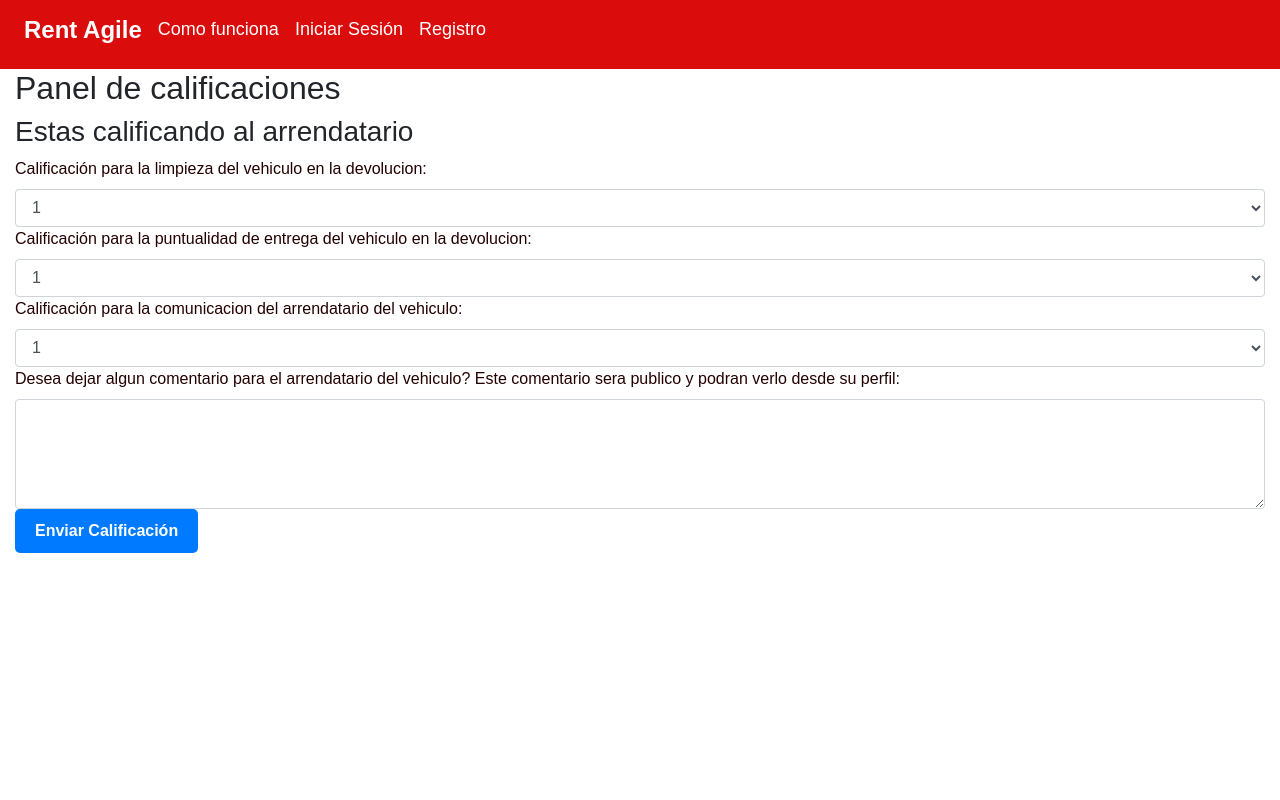
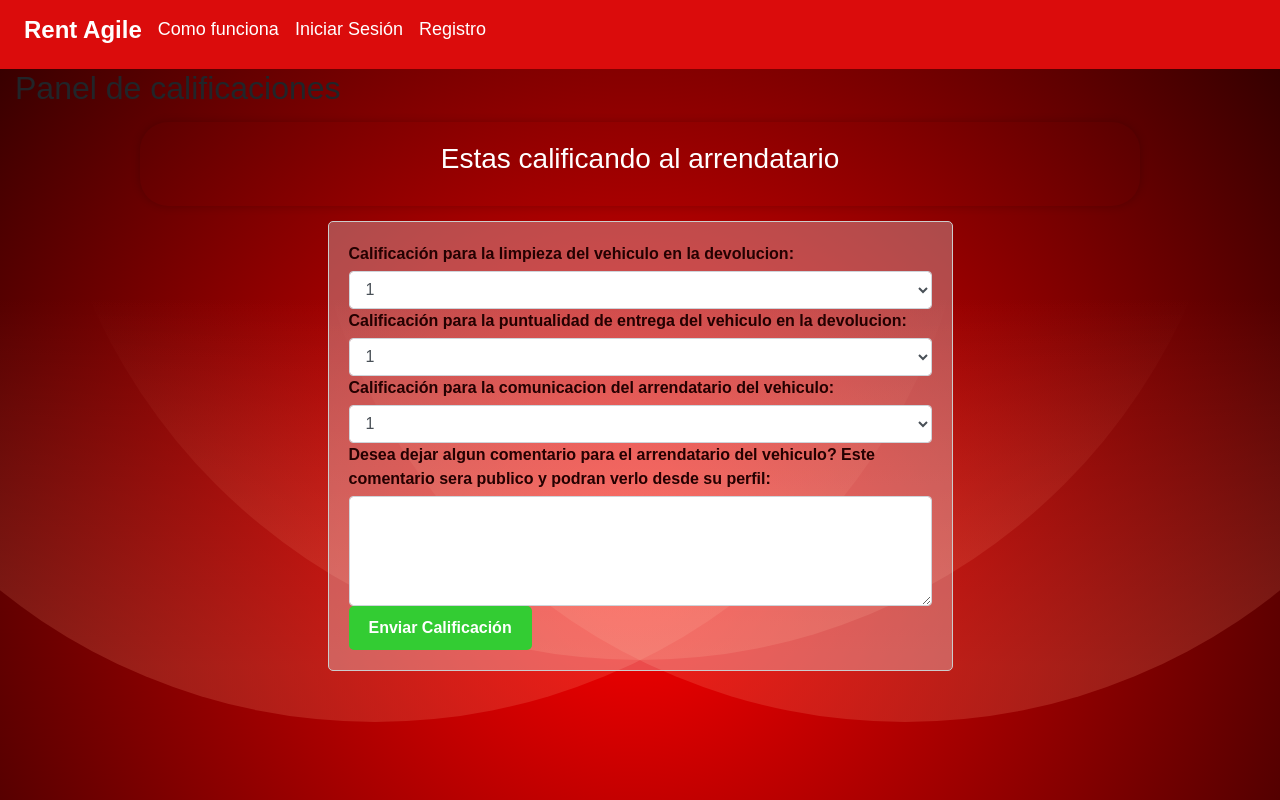
Before and after one commit to nachofen/rent_agile, a Flask app: template website/templates/calificarhost.html in a window 1280 px wide. Run offline with Flask 3, Linux system fonts and the light colour scheme; the template is opened without the code that fills it, so the values that code supplies are empty; some libraries are stand-ins or nearby versions; some web fonts are replaced.

Commit message:
/calificar-host

```diff
--- a/website/templates/calificarhost.html
+++ b/website/templates/calificarhost.html
@@ -2,6 +2,11 @@
 {% block title %} calificar al arrendatario {% endblock %}
 
 {% block content %}
+
+<link rel="stylesheet" href="/static/css/styles.css">
+
+<body class="body-calificar">
+
 <h2>Panel de calificaciones</h2>
 
   <div class="contact-container">
@@ -9,7 +14,7 @@
 
   </div>
 <form method="post">
-    <div class="form-group">
+    <div class="form-calificar">
       <label for="calificacion">Calificación para la limpieza del vehiculo en la devolucion:</label>
       <select class="form-control" id="calificacion_limpieza" name="calificacion_limpieza">
         <option value="1">1</option>
@@ -40,5 +45,5 @@
     <button type="submit" class="btn btn-primary">Enviar Calificación</button>
     </div>
   </form>
-
+</body>
 {% endblock %}
```
